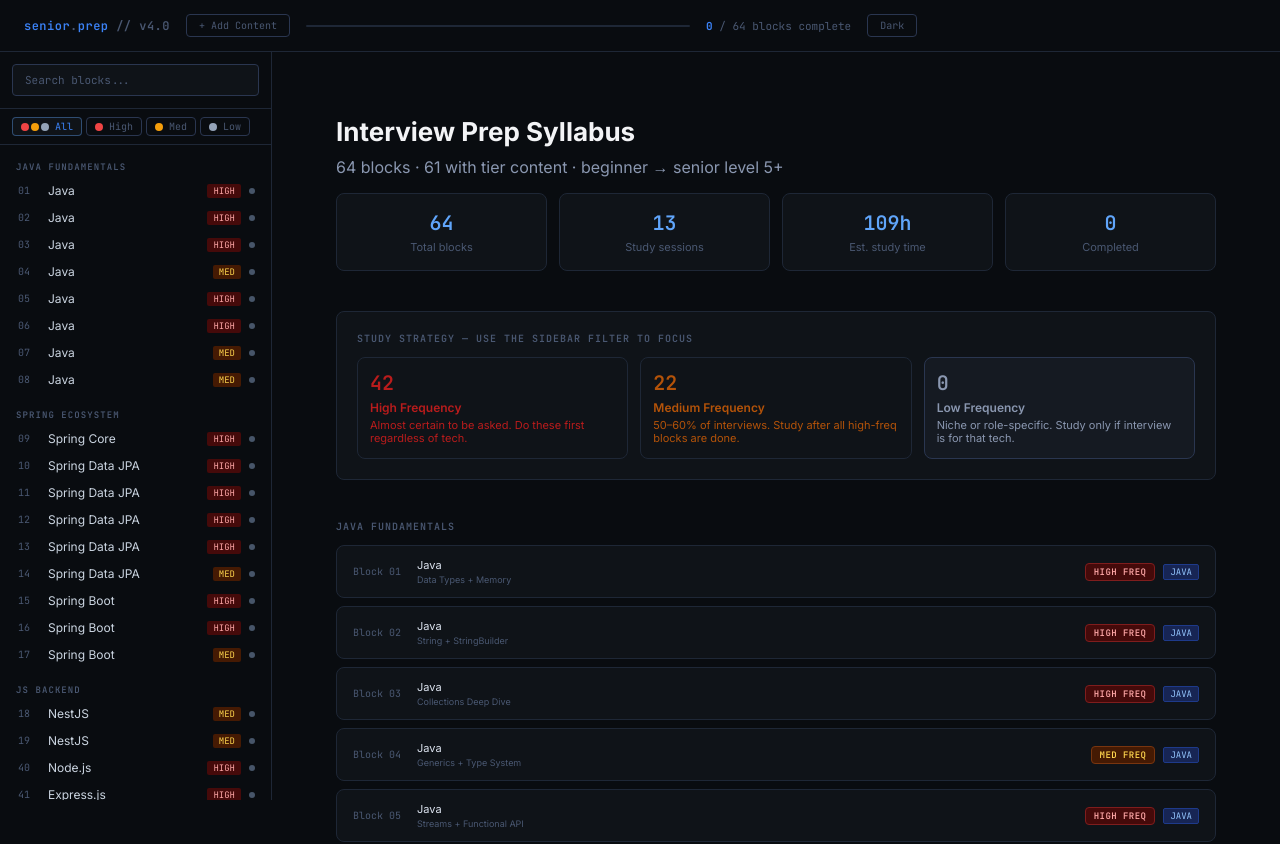
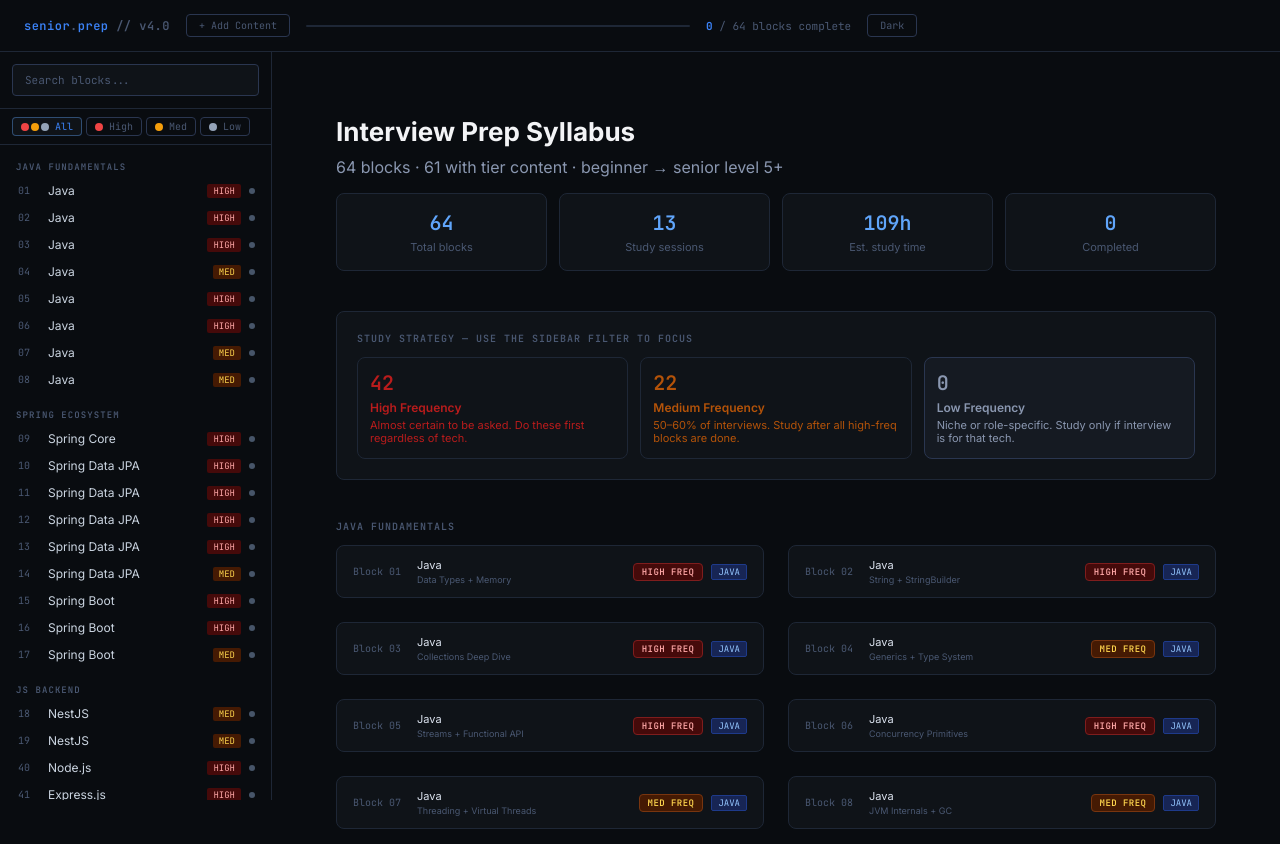
Before and after one commit to Abu-Sadeed/interview-prep, a React (Vite) app: page / in a window 1280 px wide. Shown: the top 844 px of the page. Built offline with nearby package versions, Linux system fonts and the light colour scheme.

Commit message:
Refactor: Enhance Overview component layout and improve code readability

```diff
--- a/src/components/Overview.tsx
+++ b/src/components/Overview.tsx
@@ -1,14 +1,22 @@
-import { Link } from 'react-router-dom';
-import { ALL_BLOCKS } from '../data/content';
-import { useProgress } from '../hooks/useProgress';
-import { groupBlocksByPhase } from '../utils/content';
-import { parseTierTime } from '../utils/grill';
-import { chipClass, freqClass, freqLabel } from '../utils/classes';
+import {Link} from 'react-router-dom';
+import {ALL_BLOCKS} from '../data/content';
+import {useProgress} from '../hooks/useProgress';
+import {chipClass, freqClass, freqLabel} from '../utils/classes';
+import {groupBlocksByPhase} from '../utils/content';
+import {parseTierTime} from '../utils/grill';
 
 export function Overview() {
-  const { progress } = useProgress();
+	const {progress} = useProgress();
 	const phases = groupBlocksByPhase(ALL_BLOCKS);
-  const totalTime = ALL_BLOCKS.reduce((total, block) => total + block.tiers.reduce((sum, tier) => sum + parseTierTime(tier.time), 0), 0);
+	const totalTime = ALL_BLOCKS.reduce(
+		(total, block) =>
+			total +
+			block.tiers.reduce(
+				(sum, tier) => sum + parseTierTime(tier.time),
+				0,
+			),
+		0,
+	);
 	const high = ALL_BLOCKS.filter((block) => block.freq === 'high').length;
 	const medium = ALL_BLOCKS.filter((block) => block.freq === 'med').length;
 	const low = ALL_BLOCKS.filter((block) => block.freq === 'low').length;
@@ -16,40 +24,146 @@ export function Overview() {
 	return (
 		<main className="ov main-content">
 			<div className="block-detail-title">Interview Prep Syllabus</div>
-      <div className="block-detail-subtitle">{ALL_BLOCKS.length} blocks · {ALL_BLOCKS.filter((block) => block.tiers.length).length} with tier content · beginner → senior level 5+</div>
-      <div style={{ display: 'grid', gridTemplateColumns: 'repeat(4, 1fr)', gap: '0.75rem', marginBottom: '2.5rem' }}>
+			<div className="block-detail-subtitle">
+				{ALL_BLOCKS.length} blocks ·{' '}
+				{ALL_BLOCKS.filter((block) => block.tiers.length).length} with
+				tier content · beginner → senior level 5+
+			</div>
+			<div
+				style={{
+					display: 'grid',
+					gridTemplateColumns: 'repeat(4, 1fr)',
+					gap: '0.75rem',
+					marginBottom: '2.5rem',
+				}}>
 				<Stat number={ALL_BLOCKS.length} label="Total blocks" />
-        <Stat number={Object.keys(phases).length} label="Study sessions" />
-        <Stat number={`${Math.round(totalTime / 60)}h`} label="Est. study time" />
+				<Stat
+					number={Object.keys(phases).length}
+					label="Study sessions"
+				/>
+				<Stat
+					number={`${Math.round(totalTime / 60)}h`}
+					label="Est. study time"
+				/>
 				<Stat number={progress.count} label="Completed" />
 			</div>
-      <div className="editor-panel" style={{ marginBottom: '2.5rem' }}>
-        <div style={{ marginBottom: '0.75rem', fontFamily: 'JetBrains Mono, ui-monospace, SFMono-Regular, monospace', fontSize: '0.625rem', fontWeight: 600, letterSpacing: '0.1em', textTransform: 'uppercase', color: 'var(--color-text3)' }}>Study Strategy — Use the sidebar filter to focus</div>
-        <div style={{ display: 'grid', gridTemplateColumns: 'repeat(3, 1fr)', gap: '0.75rem' }}>
-          <FrequencyCard label="High Frequency" count={high} tone="red" text="Almost certain to be asked. Do these first regardless of tech." />
-          <FrequencyCard label="Medium Frequency" count={medium} tone="amber" text="50–60% of interviews. Study after all high-freq blocks are done." />
-          <FrequencyCard label="Low Frequency" count={low} tone="slate" text="Niche or role-specific. Study only if interview is for that tech." />
+			<div className="editor-panel" style={{marginBottom: '2.5rem'}}>
+				<div
+					style={{
+						marginBottom: '0.75rem',
+						fontFamily:
+							'JetBrains Mono, ui-monospace, SFMono-Regular, monospace',
+						fontSize: '0.625rem',
+						fontWeight: 600,
+						letterSpacing: '0.1em',
+						textTransform: 'uppercase',
+						color: 'var(--color-text3)',
+					}}>
+					Study Strategy — Use the sidebar filter to focus
+				</div>
+				<div
+					style={{
+						display: 'grid',
+						gridTemplateColumns: 'repeat(3, 1fr)',
+						gap: '0.75rem',
+					}}>
+					<FrequencyCard
+						label="High Frequency"
+						count={high}
+						tone="red"
+						text="Almost certain to be asked. Do these first regardless of tech."
+					/>
+					<FrequencyCard
+						label="Medium Frequency"
+						count={medium}
+						tone="amber"
+						text="50–60% of interviews. Study after all high-freq blocks are done."
+					/>
+					<FrequencyCard
+						label="Low Frequency"
+						count={low}
+						tone="slate"
+						text="Niche or role-specific. Study only if interview is for that tech."
+					/>
 				</div>
 			</div>
 			{Object.entries(phases).map(([phase, blocks]) => (
-        <section key={phase} style={{ marginBottom: '2rem' }}>
-          <div style={{ marginBottom: '0.75rem', fontFamily: 'JetBrains Mono, ui-monospace, SFMono-Regular, monospace', fontSize: '0.625rem', fontWeight: 600, letterSpacing: '0.1em', textTransform: 'uppercase', color: 'var(--color-text3)' }}>{phase}</div>
-          <div style={{ display: 'grid', gap: '0.5rem' }}>
+				<section key={phase} style={{marginBottom: '2rem'}}>
+					<div
+						style={{
+							marginBottom: '0.75rem',
+							fontFamily:
+								'JetBrains Mono, ui-monospace, SFMono-Regular, monospace',
+							fontSize: '0.625rem',
+							fontWeight: 600,
+							letterSpacing: '0.1em',
+							textTransform: 'uppercase',
+							color: 'var(--color-text3)',
+						}}>
+						{phase}
+					</div>
+					<div
+						style={{
+							display: 'grid',
+							gap: '1.5rem',
+							gridTemplateColumns:
+								'repeat(auto-fill, minmax(280px, 1fr))',
+						}}>
 						{blocks.map((block) => (
 							<Link
 								key={block.id}
 								to={`/block/${block.id}`}
 								className="card"
-                style={{ display: 'grid', gridTemplateColumns: 'auto 1fr auto', alignItems: 'center', gap: '1rem', padding: '0.75rem 1rem' }}
-              >
-                <span style={{ fontFamily: 'JetBrains Mono, ui-monospace, SFMono-Regular, monospace', fontSize: '0.625rem', color: 'var(--color-text3)' }}>Block {String(block.id).padStart(2, '0')}</span>
+								style={{
+									display: 'grid',
+									gridTemplateColumns: 'auto 1fr auto',
+									alignItems: 'center',
+									gap: '1rem',
+									padding: '0.75rem 1rem',
+								}}>
+								<span
+									style={{
+										fontFamily:
+											'JetBrains Mono, ui-monospace, SFMono-Regular, monospace',
+										fontSize: '0.625rem',
+										color: 'var(--color-text3)',
+									}}>
+									Block {String(block.id).padStart(2, '0')}
+								</span>
 								<div>
-                  <div style={{ fontSize: '0.6875rem', fontWeight: 400, color: 'var(--color-text)' }}>{block.title.split(' — ')[0]}</div>
-                  <div style={{ fontSize: '0.5625rem', fontWeight: 400, color: 'var(--color-text3)', marginTop: '2px' }}>{block.title.split(' — ')[1] || block.subtitle.split(',')[0]}</div>
+									<div
+										style={{
+											fontSize: '0.6875rem',
+											fontWeight: 400,
+											color: 'var(--color-text)',
+										}}>
+										{block.title.split(' — ')[0]}
 									</div>
-                <div style={{ display: 'flex', gap: '0.5rem', alignItems: 'center' }}>
-                  <span className={`tag ${freqClass(block.freq)}`}>{freqLabel(block.freq)}</span>
-                  <span className={`chip ${chipClass(block.chip)}`}>{block.chip}</span>
+									<div
+										style={{
+											fontSize: '0.5625rem',
+											fontWeight: 400,
+											color: 'var(--color-text3)',
+											marginTop: '2px',
+										}}>
+										{block.title.split(' — ')[1] ||
+											block.subtitle.split(',')[0]}
+									</div>
+								</div>
+								<div
+									style={{
+										display: 'flex',
+										gap: '0.5rem',
+										alignItems: 'center',
+									}}>
+									<span
+										className={`tag ${freqClass(block.freq)}`}>
+										{freqLabel(block.freq)}
+									</span>
+									<span
+										className={`chip ${chipClass(block.chip)}`}>
+										{block.chip}
+									</span>
 								</div>
 							</Link>
 						))}
@@ -60,7 +174,7 @@ export function Overview() {
 	);
 }
 
-function Stat({ number, label }: { number: number | string; label: string }) {
+function Stat({number, label}: {number: number | string; label: string}) {
 	return (
 		<div className="stat-card">
 			<div className="stat-card-value">{number}</div>
@@ -69,18 +183,46 @@ function Stat({ number, label }: { number: number | string; label: string }) {
 	);
 }
 
-function FrequencyCard({ label, count, tone, text }: { label: string; count: number; tone: 'red' | 'amber' | 'slate'; text: string }) {
-  const toneClass = tone === 'red'
+function FrequencyCard({
+	label,
+	count,
+	tone,
+	text,
+}: {
+	label: string;
+	count: number;
+	tone: 'red' | 'amber' | 'slate';
+	text: string;
+}) {
+	const toneClass =
+		tone === 'red'
 			? 'tone-red'
 			: tone === 'amber'
 				? 'tone-amber'
 				: 'tone-slate';
 
 	return (
-    <div className={`card ${toneClass}`} style={{ cursor: 'default' }}>
-      <div style={{ fontFamily: 'JetBrains Mono, ui-monospace, SFMono-Regular, monospace', fontSize: '1.25rem', fontWeight: 600 }}>{count}</div>
-      <div style={{ margin: '0.25rem 0', fontSize: '0.75rem', fontWeight: 600 }}>{label}</div>
-      <div style={{ fontSize: '0.6875rem', lineHeight: '1.25' }}>{text}</div>
+		<div className={`card ${toneClass}`} style={{cursor: 'default'}}>
+			<div
+				style={{
+					fontFamily:
+						'JetBrains Mono, ui-monospace, SFMono-Regular, monospace',
+					fontSize: '1.25rem',
+					fontWeight: 600,
+				}}>
+				{count}
+			</div>
+			<div
+				style={{
+					margin: '0.25rem 0',
+					fontSize: '0.75rem',
+					fontWeight: 600,
+				}}>
+				{label}
+			</div>
+			<div style={{fontSize: '0.6875rem', lineHeight: '1.25'}}>
+				{text}
+			</div>
 		</div>
 	);
 }
```
Lines whose indentation alone changed are shown as unchanged.
